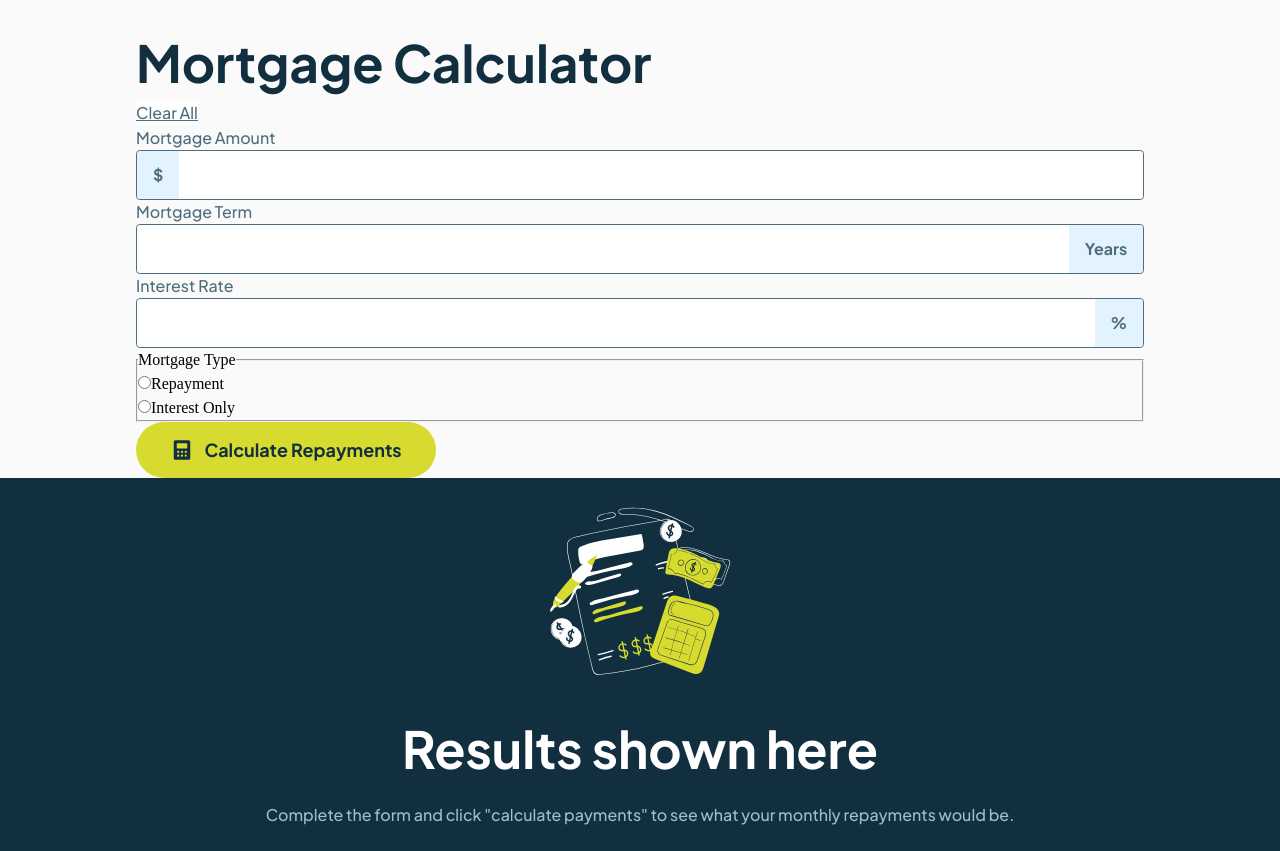
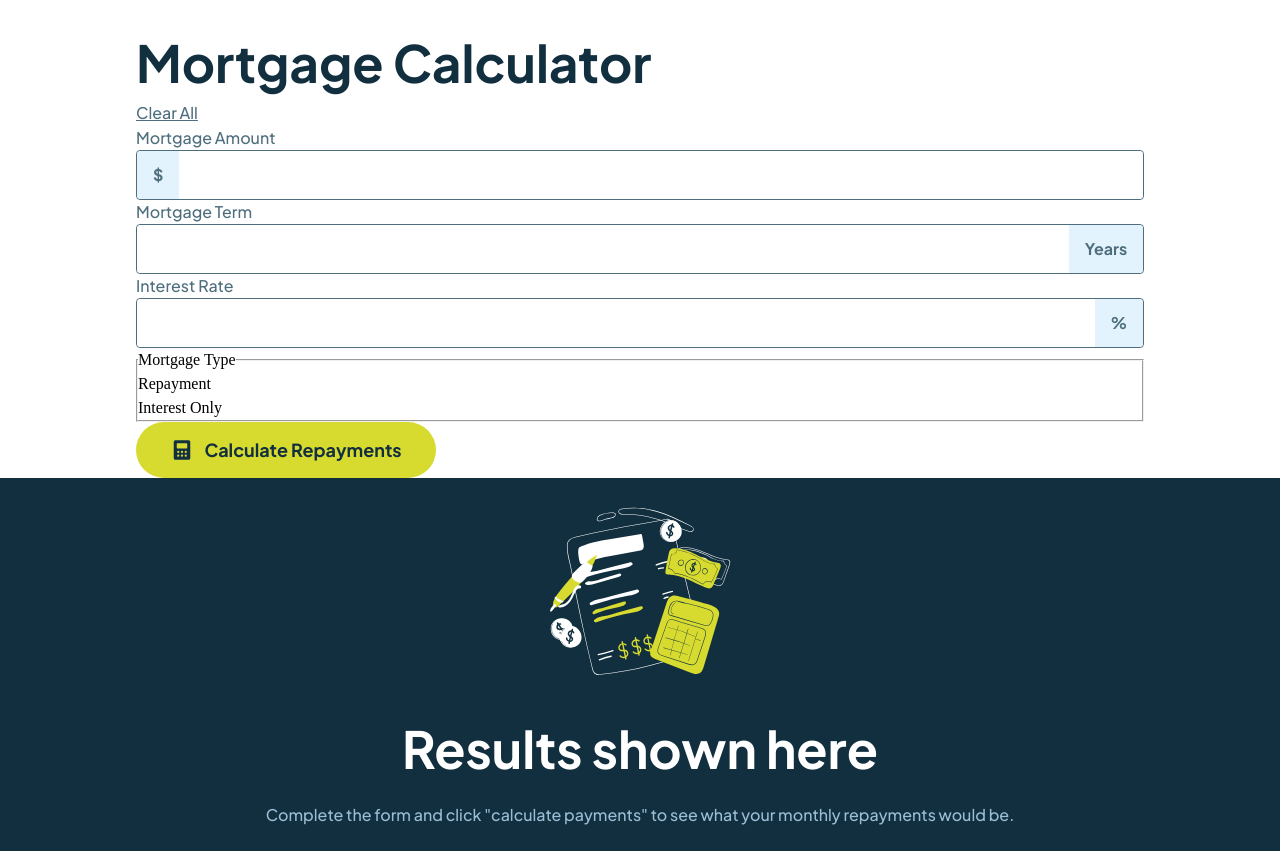
Before and after one commit to mayor-creator/mortgage_calculator_app, a React (Vite) app: page / in a window 1280 px wide. Built offline with nearby package versions, Linux system fonts and the light colour scheme.

Commit message:
add default for radio buttons

```diff
--- a/src/index.css
+++ b/src/index.css
@@ -2,6 +2,17 @@
 *::before,
 *::after {
   box-sizing: border-box;
+}
+
+:root {
+  --lime: hsl(61, 70%, 52%);
+  --slate900: hsl(202, 55%, 16%);
+  --slate700: hsl(200, 24%, 40%);
+  --slate500: hsl(200, 26%, 54%);
+  --slate300: hsl(203, 41%, 72%);
+  --slate100: hsl(202, 86%, 94%);
+  --white: hsl(0, 0%, 100%);
+  --red: hsl(4, 69%, 50%);
 }
 
 * {
@@ -12,7 +23,7 @@
 body {
   line-height: 1.5;
   -webkit-font-smoothing: antialiased;
-  background-color: hsl(0, 0%, 98%);
+  background-color: var(--white);
   font-optical-sizing: auto;
   font-style: normal;
 }
@@ -74,3 +85,9 @@ input::-webkit-inner-spin-button {
 input[type="number"] {
   -moz-appearance: textfield;
 }
+
+input[type="radio"] {
+  -webkit-appearance: none;
+  appearance: none;
+  margin: 0;
+}
```
